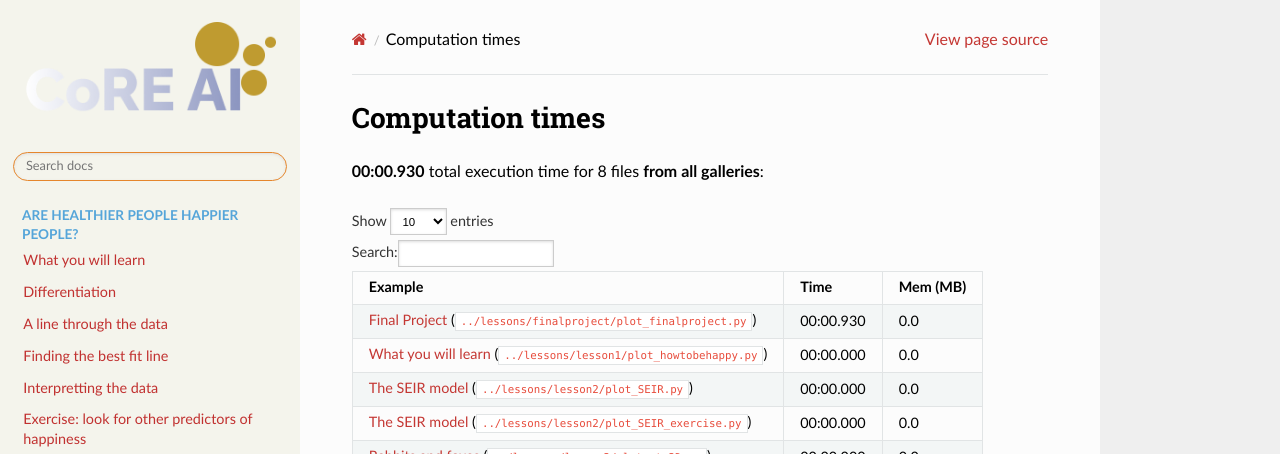
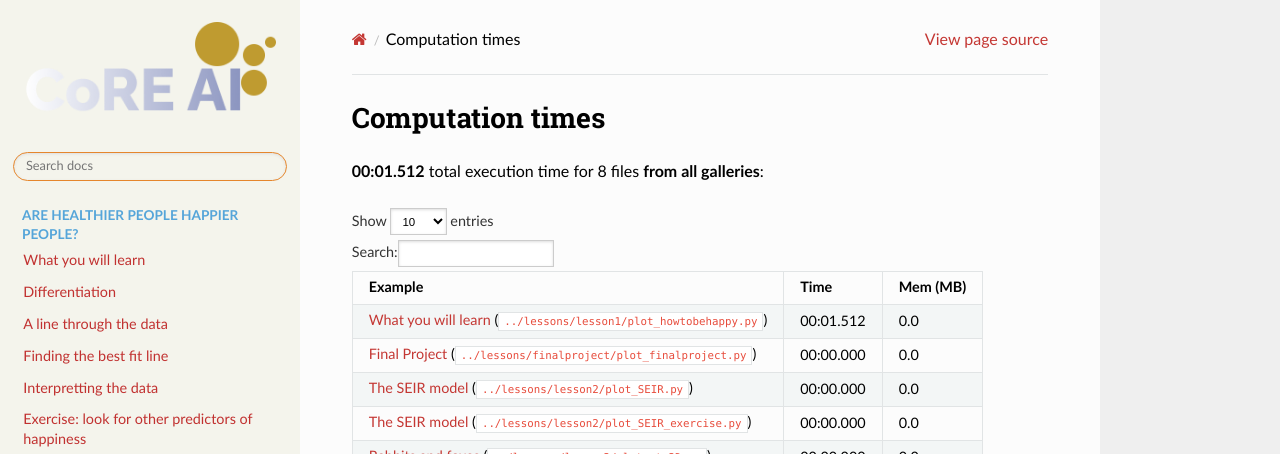
Before and after one commit to AfricaEuropeCoreAI/Kujenga, a Sphinx documentation site: the page built from course/source/sg_execution_times.rst, in a window 1280 px wide. Shown: the top 454 px of the page. Built offline with Sphinx 7.4.7 and the Read the Docs theme 3.1.0, drawn with Linux system fonts in a browser that asks for light colours; a script that is not in the unit is left out.

Commit message:
get going added

```diff
--- a/course/source/sg_execution_times.rst
+++ b/course/source/sg_execution_times.rst
@@ -6,7 +6,7 @@
 
 Computation times
 =================
-**00:00.930** total execution time for 8 files **from all galleries**:
+**00:01.512** total execution time for 8 files **from all galleries**:
 
 .. container::
 
@@ -32,10 +32,10 @@ Computation times
    * - Example
      - Time
      - Mem (MB)
+   * - :ref:`sphx_glr_gallery_lesson1_plot_howtobehappy.py` (``../lessons/lesson1/plot_howtobehappy.py``)
+     - 00:01.512
+     - 0.0
    * - :ref:`sphx_glr_gallery_finalproject_plot_finalproject.py` (``../lessons/finalproject/plot_finalproject.py``)
-     - 00:00.930
-     - 0.0
-   * - :ref:`sphx_glr_gallery_lesson1_plot_howtobehappy.py` (``../lessons/lesson1/plot_howtobehappy.py``)
      - 00:00.000
      - 0.0
    * - :ref:`sphx_glr_gallery_lesson2_plot_SEIR.py` (``../lessons/lesson2/plot_SEIR.py``)
```
Also changed, not shown: course/source/index.rst (+8 -1 lines), 4 other files.
